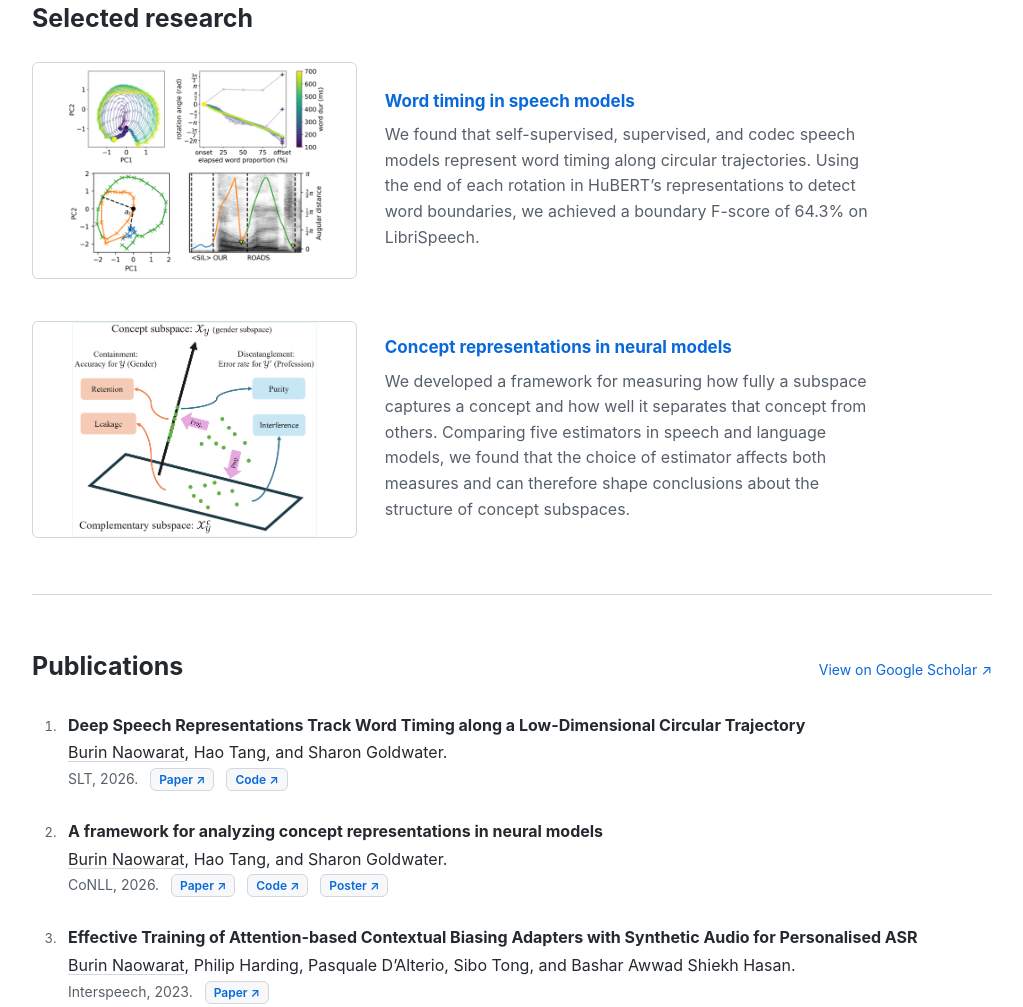
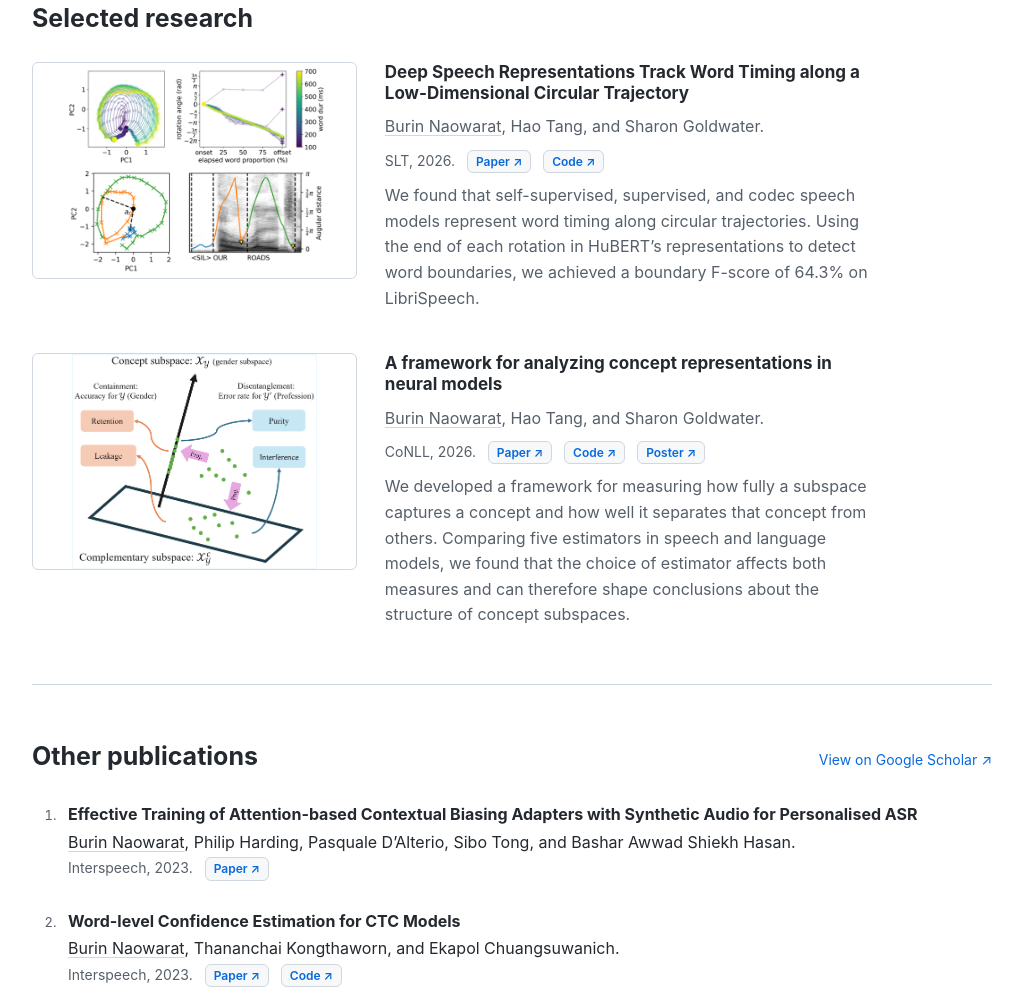
Before and after one commit to burin-n/burin-n.github.io, a plain HTML site: page index.html in a window 1280 px wide. Shown: the part 804-1811 px from the top of the page, without its empty margins (128-1151 px from the left). Drawn offline with Linux system fonts and the light colour scheme.

Commit message:
Moved selected works to their dedicated section

```diff
--- a/index.html
+++ b/index.html
@@ -32,7 +32,7 @@
           <nav aria-label="Main navigation">
             <a href="#about">About</a>
             <a href="#research">Research</a>
-            <a href="#publications">Publications</a>
+            <a href="#publications">Other publications</a>
             <a href="assets/Burin_CV.pdf" target="_blank" rel="noreferrer">CV</a>
           </nav>
           <button class="theme-toggle" type="button" role="switch" aria-checked="false" aria-label="Switch to dark theme" title="Switch to dark theme">
@@ -89,7 +89,7 @@
       <section class="section" id="research">
         <h2>Selected research</h2>
         <div class="entries">
-          <article class="entry research-entry">
+          <article class="entry research-entry" id="word-timing-paper">
             <a class="research-figure" href="assets/slt_26/slt_fig.png" aria-label="View the word timing figure at full size">
               <img
                 src="assets/slt_26/slt_fig.png"
@@ -100,14 +100,20 @@
               />
             </a>
             <div class="research-copy">
-              <h3><a href="#word-timing-paper">Word timing in speech models</a></h3>
+              <h3>Deep Speech Representations Track Word Timing along a Low-Dimensional Circular Trajectory</h3>
+              <p><span class="author">Burin Naowarat</span>, Hao Tang, and Sharon Goldwater.</p>
+              <p class="venue">
+                SLT, 2026.
+                <a class="paper-link" href="https://arxiv.org/abs/2610.16273" target="_blank" rel="noreferrer">Paper ↗</a>
+                <a class="paper-link" href="https://github.com/burin-n/word_timing_trajectory" target="_blank" rel="noreferrer">Code ↗</a>
+              </p>
               <p>
                 We found that self-supervised, supervised, and codec speech models represent word timing along circular trajectories.
                 Using the end of each rotation in HuBERT’s representations to detect word boundaries, we achieved a boundary F-score of 64.3% on LibriSpeech.
               </p>
             </div>
           </article>
-          <article class="entry research-entry">
+          <article class="entry research-entry" id="concept-representations-paper">
             <a class="research-figure" href="assets/conll_26/overall_framwork_v10_cropped.png" aria-label="View the concept representations figure at full size">
               <img
                 src="assets/conll_26/overall_framwork_v10_cropped.png"
@@ -118,7 +124,14 @@
               />
             </a>
             <div class="research-copy">
-              <h3><a href="#concept-representations-paper">Concept representations in neural models</a></h3>
+              <h3>A framework for analyzing concept representations in neural models</h3>
+              <p><span class="author">Burin Naowarat</span>, Hao Tang, and Sharon Goldwater.</p>
+              <p class="venue">
+                CoNLL, 2026.
+                <a class="paper-link" href="https://aclanthology.org/2026.conll-main.34/" target="_blank" rel="noreferrer">Paper ↗</a>
+                <a class="paper-link" href="https://github.com/burin-n/concept_space" target="_blank" rel="noreferrer">Code ↗</a>
+                <a class="paper-link" href="assets/conll_26/poster_conll_2026_v7.pdf" target="_blank" rel="noreferrer">Poster ↗</a>
+              </p>
               <p>
                 We developed a framework for measuring how fully a subspace captures a concept and how well it separates that concept from others.
                 Comparing five estimators in speech and language models, we found that the choice of estimator affects both measures and can therefore shape conclusions about the structure of concept subspaces.
@@ -130,29 +143,10 @@
 
       <section class="section" id="publications">
         <div class="section-title-row">
-          <h2>Publications</h2>
+          <h2>Other publications</h2>
           <a href="https://scholar.google.co.uk/citations?user=7nsOVHsAAAAJ&amp;hl=en&amp;oi=ao">View on Google Scholar ↗</a>
         </div>
         <ol class="publication-list">
-          <li id="word-timing-paper">
-            <p><strong>Deep Speech Representations Track Word Timing along a Low-Dimensional Circular Trajectory</strong></p>
-            <p><span class="author">Burin Naowarat</span>, Hao Tang, and Sharon Goldwater.</p>
-            <p class="venue">
-              SLT, 2026.
-              <a class="paper-link" href="https://arxiv.org/abs/2610.16273" target="_blank" rel="noreferrer">Paper ↗</a>
-              <a class="paper-link" href="https://github.com/burin-n/word_timing_trajectory" target="_blank" rel="noreferrer">Code ↗</a>
-            </p>
-          </li>
-          <li id="concept-representations-paper">
-            <p><strong>A framework for analyzing concept representations in neural models</strong></p>
-            <p><span class="author">Burin Naowarat</span>, Hao Tang, and Sharon Goldwater.</p>
-            <p class="venue">
-              CoNLL, 2026.
-              <a class="paper-link" href="https://aclanthology.org/2026.conll-main.34/" target="_blank" rel="noreferrer">Paper ↗</a>
-              <a class="paper-link" href="https://github.com/burin-n/concept_space" target="_blank" rel="noreferrer">Code ↗</a>
-              <a class="paper-link" href="assets/conll_26/poster_conll_2026_v7.pdf" target="_blank" rel="noreferrer">Poster ↗</a>
-            </p>
-          </li>
           <li id="contextual-biasing-paper">
             <p><strong>Effective Training of Attention-based Contextual Biasing Adapters with Synthetic Audio for Personalised ASR</strong></p>
             <p><span class="author">Burin Naowarat</span>, Philip Harding, Pasquale D’Alterio, Sibo Tong, and Bashar Awwad Shiekh Hasan.</p>
--- a/styles.css
+++ b/styles.css
@@ -67,15 +67,15 @@ h3 { margin: 0; font-size: 17px; }
 .profile-photo { display: block; width: 220px; max-width: 100%; height: auto; justify-self: end; border: 1px solid var(--border); border-radius: 6px; }
 
 .section { padding: 56px 0; border-top: 1px solid var(--border); }
-.section[id], .publication-list li[id] { scroll-margin-top: 80px; }
+.section[id], .publication-list li[id], .research-entry[id] { scroll-margin-top: 80px; }
 .section-title-row { display: flex; align-items: baseline; justify-content: space-between; gap: 24px; }
 .section-title-row > a { font-size: 14px; }
 .publication-list { margin: 0; padding-left: 28px; }
 .publication-list li { padding: 0 0 24px 8px; }
 .publication-list li::marker { color: var(--muted); font-size: 13px; }
 .publication-list p { margin: 2px 0; }
-.publication-list .author { text-decoration: underline; text-decoration-color: var(--border); text-underline-offset: 3px; }
-.publication-list .venue { color: var(--muted); font-size: 14px; }
+.publication-list .author, .research-copy .author { text-decoration: underline; text-decoration-color: var(--border); text-underline-offset: 3px; }
+.publication-list .venue, .research-copy .venue { color: var(--muted); font-size: 14px; }
 .paper-link { display: inline-block; margin-left: 8px; padding: 1px 8px; border: 1px solid var(--border); border-radius: 6px; background: var(--subtle); font-size: 12px; font-weight: 600; }
 .paper-link:hover { background: var(--hover-background); text-decoration: none; }
 
@@ -83,7 +83,7 @@ h3 { margin: 0; font-size: 17px; }
 .research-entry {
   display: grid;
   grid-template-columns: minmax(0, 2fr) minmax(0, 3fr);
-  align-items: center;
+  align-items: start;
   gap: 28px;
 }
 .research-figure {
@@ -113,7 +113,7 @@ footer { margin-top: 24px; background: var(--subtle); border-top: 1px solid var(
   .header-actions { width: 100%; justify-content: space-between; }
   nav { flex: 1; gap: 0; justify-content: space-between; font-size: 12px; }
   .about { grid-template-columns: 1fr; gap: 38px; padding: 54px 0; scroll-margin-top: 112px; }
-  .section[id], .publication-list li[id] { scroll-margin-top: 120px; }
+  .section[id], .publication-list li[id], .research-entry[id] { scroll-margin-top: 120px; }
   .section-title-row { align-items: flex-start; flex-direction: column; gap: 0; margin-bottom: 28px; }
   .section-title-row h2 { margin-bottom: 8px; }
   .profile-photo { order: -1; justify-self: start; }
```
